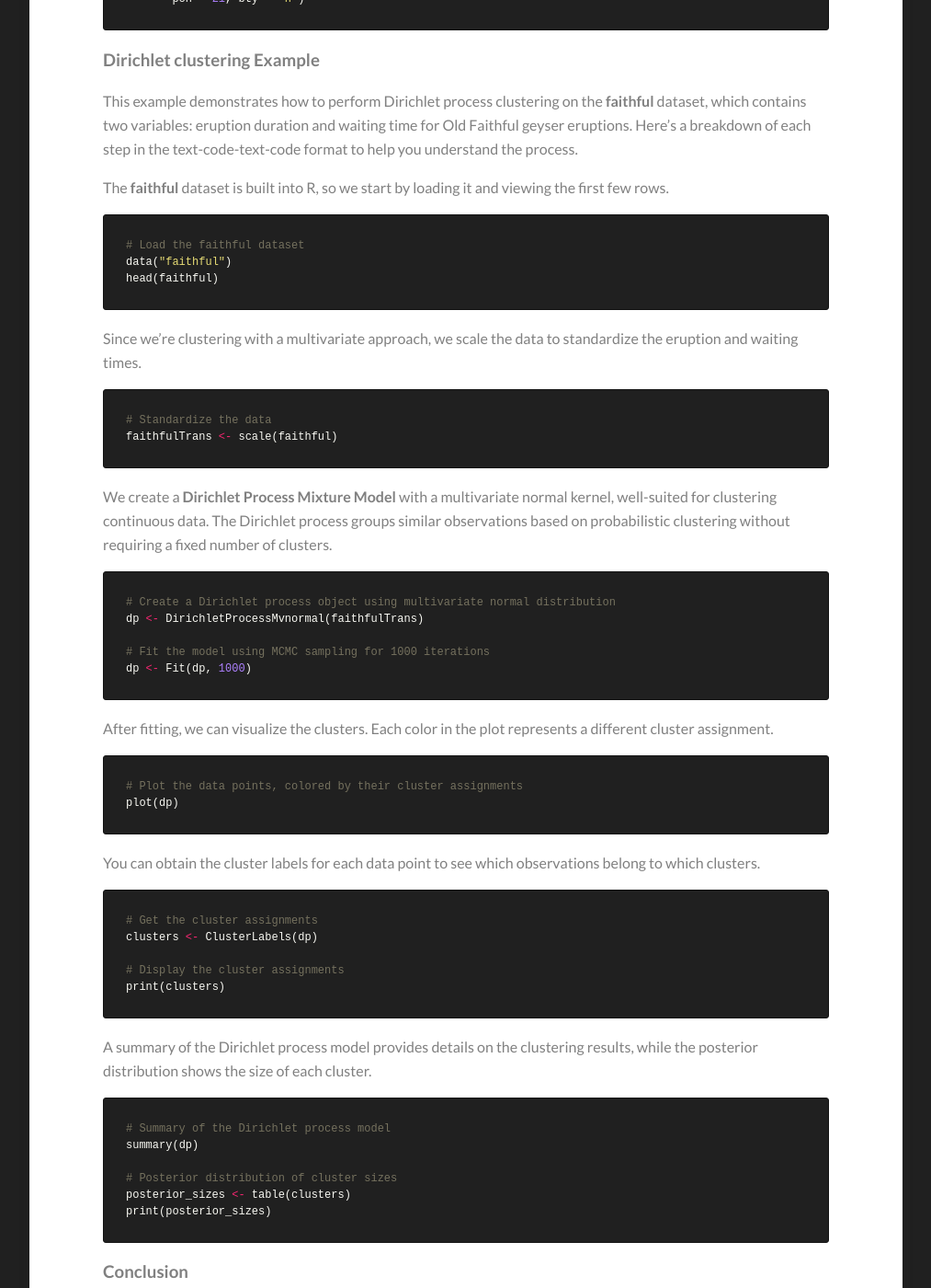
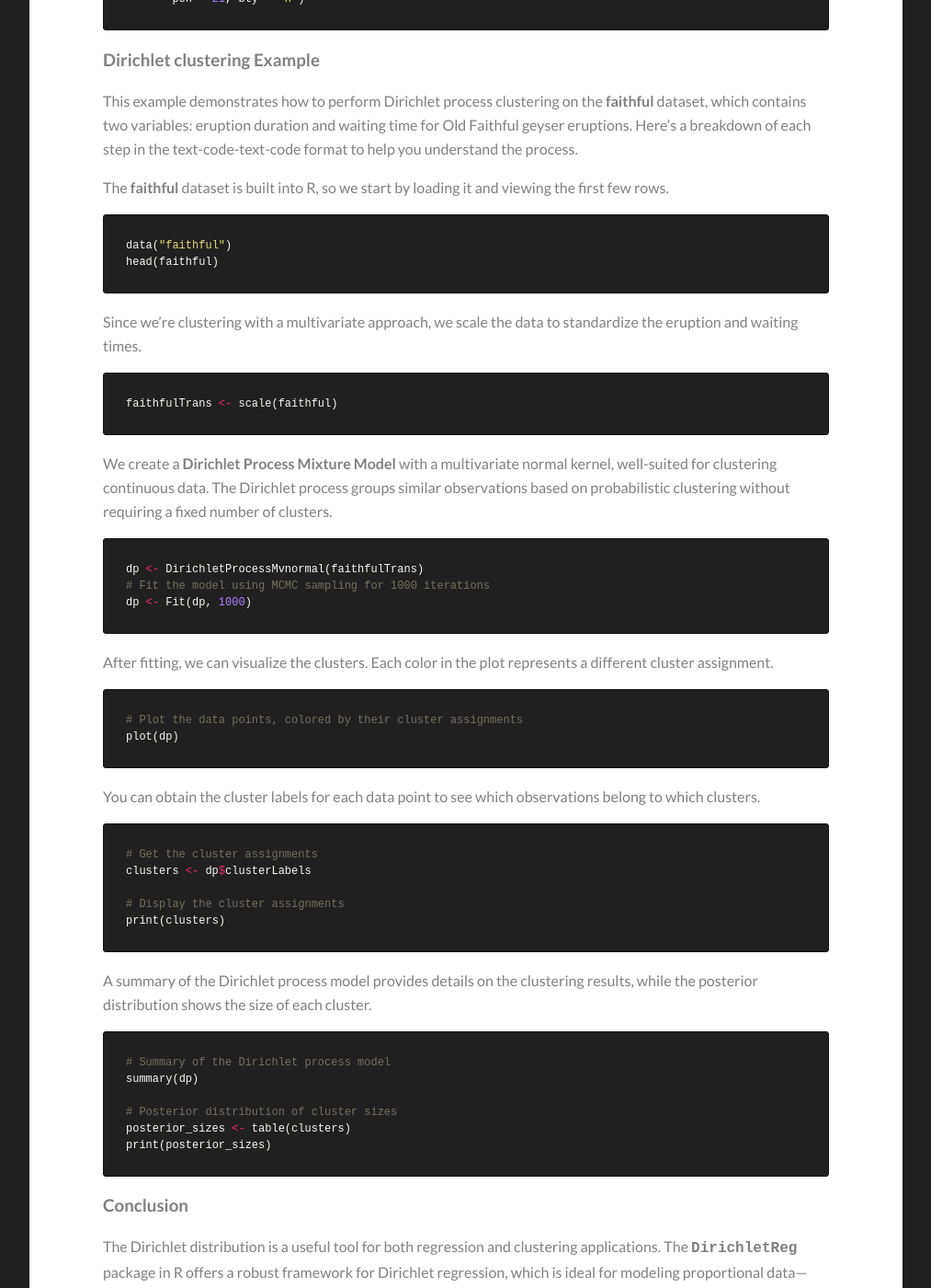
Before and after one commit to Kamran-Afzali/Kamran-Afzali.github.io, a Jekyll site: the page built from _posts/2025-02-25-Dir_Reg.md, in a window 1280 px wide and 1400 px high, scrolled down 4233 px. Shown: the whole window at 92% size, without its empty margins (133-1146 px from the left). Built offline with Jekyll 4.4.1, drawn with Linux system fonts in a browser that asks for light colours.

Commit message:
Update 2025-02-25-Dir_Reg.md

````diff
--- a/_posts/2025-02-25-Dir_Reg.md
+++ b/_posts/2025-02-25-Dir_Reg.md
@@ -136,7 +136,6 @@ This example demonstrates how to perform Dirichlet process clustering on the **f
 The **faithful** dataset is built into R, so we start by loading it and viewing the first few rows.
 
 ```r
-# Load the faithful dataset
 data("faithful")
 head(faithful)
 ```
@@ -144,16 +143,13 @@ head(faithful)
 Since we're clustering with a multivariate approach, we scale the data to standardize the eruption and waiting times.
 
 ```r
-# Standardize the data
 faithfulTrans <- scale(faithful)
 ```
 
 We create a **Dirichlet Process Mixture Model** with a multivariate normal kernel, well-suited for clustering continuous data. The Dirichlet process groups similar observations based on probabilistic clustering without requiring a fixed number of clusters.
 
 ```r
-# Create a Dirichlet process object using multivariate normal distribution
 dp <- DirichletProcessMvnormal(faithfulTrans)
-
 # Fit the model using MCMC sampling for 1000 iterations
 dp <- Fit(dp, 1000)
 ```
@@ -169,7 +165,7 @@ You can obtain the cluster labels for each data point to see which observations
 
 ```r
 # Get the cluster assignments
-clusters <- ClusterLabels(dp)
+clusters <- dp$clusterLabels
 
 # Display the cluster assignments
 print(clusters)
````
